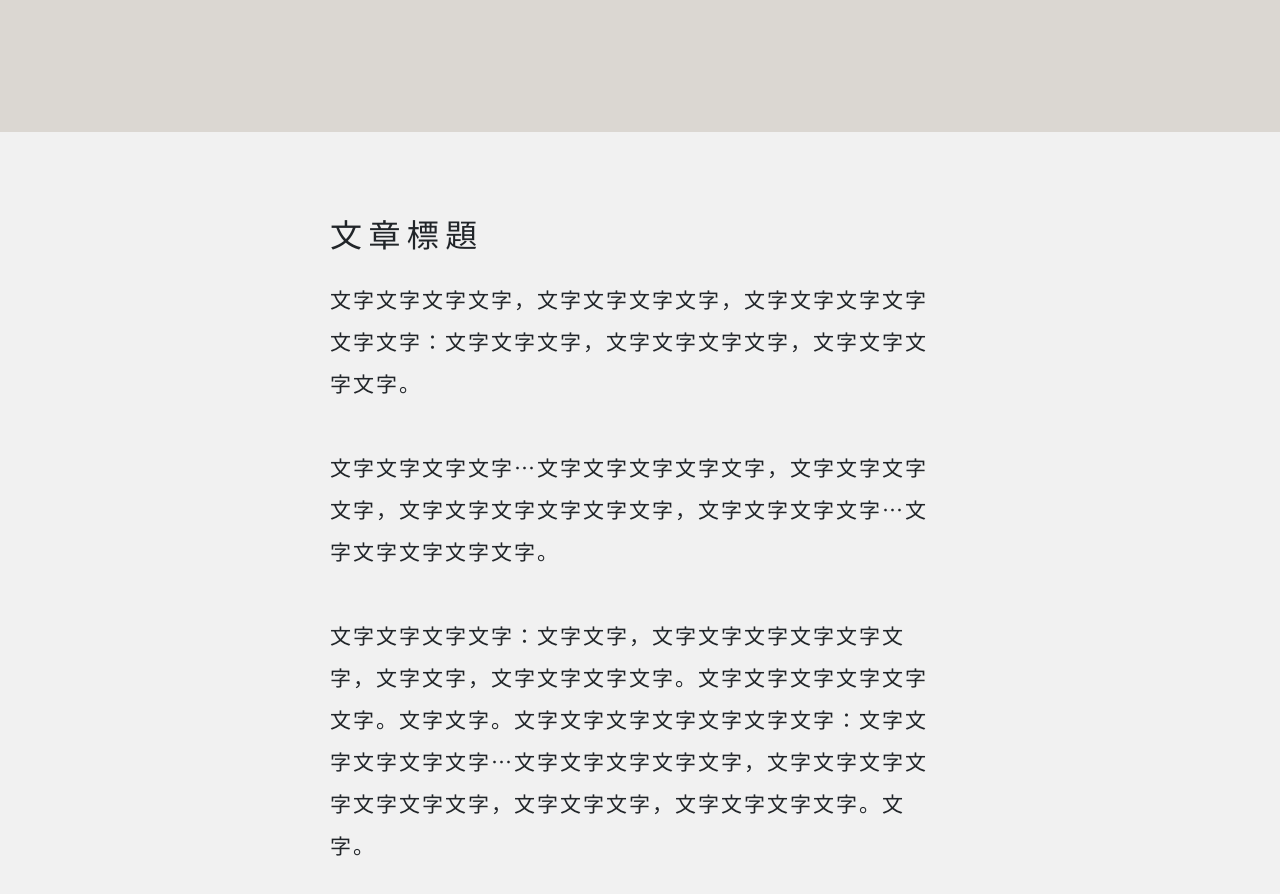
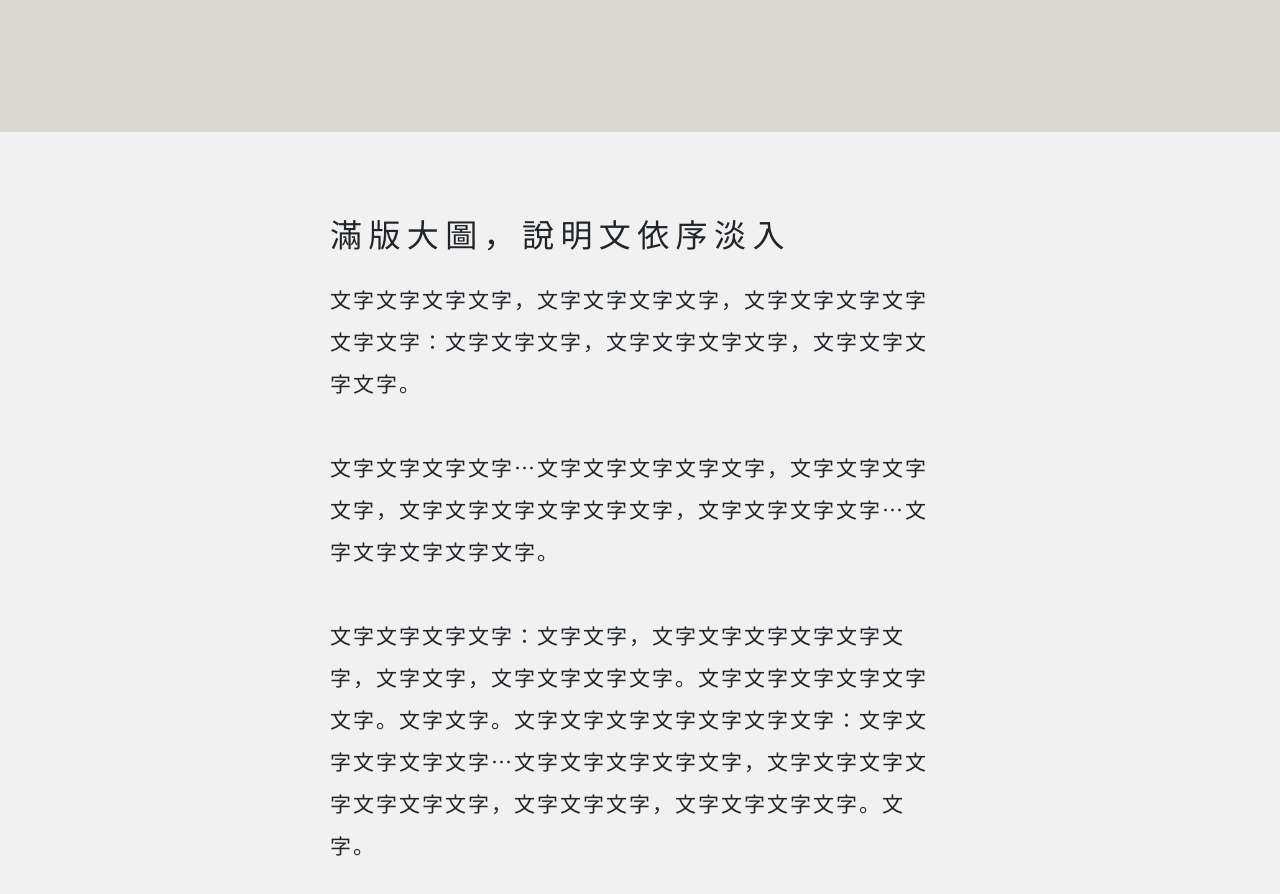
Before and after one commit to Ciaoli/test_NOV, a plain HTML site: page test3.html in a window 1280 px wide. Shown: the part 3100-3994 px from the top of the page. Drawn offline with nearby package versions, Linux system fonts and the light colour scheme.

Commit message:
test1129

```diff
--- a/test3.html
+++ b/test3.html
@@ -61,7 +61,7 @@
 
     <!-- 文章內容 -->
     <section class="article-sec" style="background:#f1f1f1;">
-        <h3>文章標題</h3>
+        <h3>滿版大圖，說明文依序淡入</h3>
         <p>文字文字文字文字，文字文字文字文字，文字文字文字文字文字文字：文字文字文字，文字文字文字文字，文字文字文字文字。
             <br><br>
             文字文字文字文字⋯文字文字文字文字文字，文字文字文字文字，文字文字文字文字文字文字，文字文字文字文字⋯文字文字文字文字文字。
```
